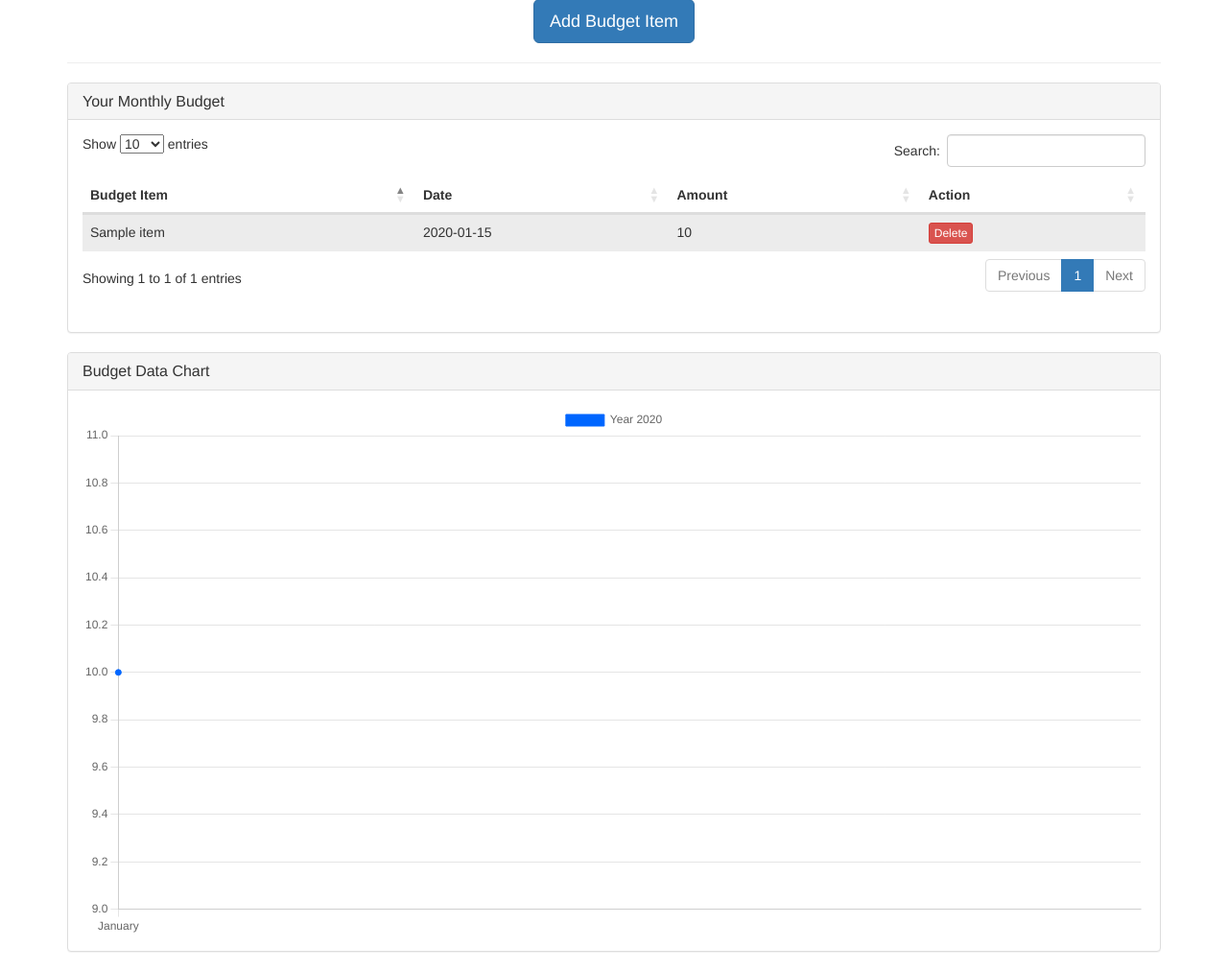
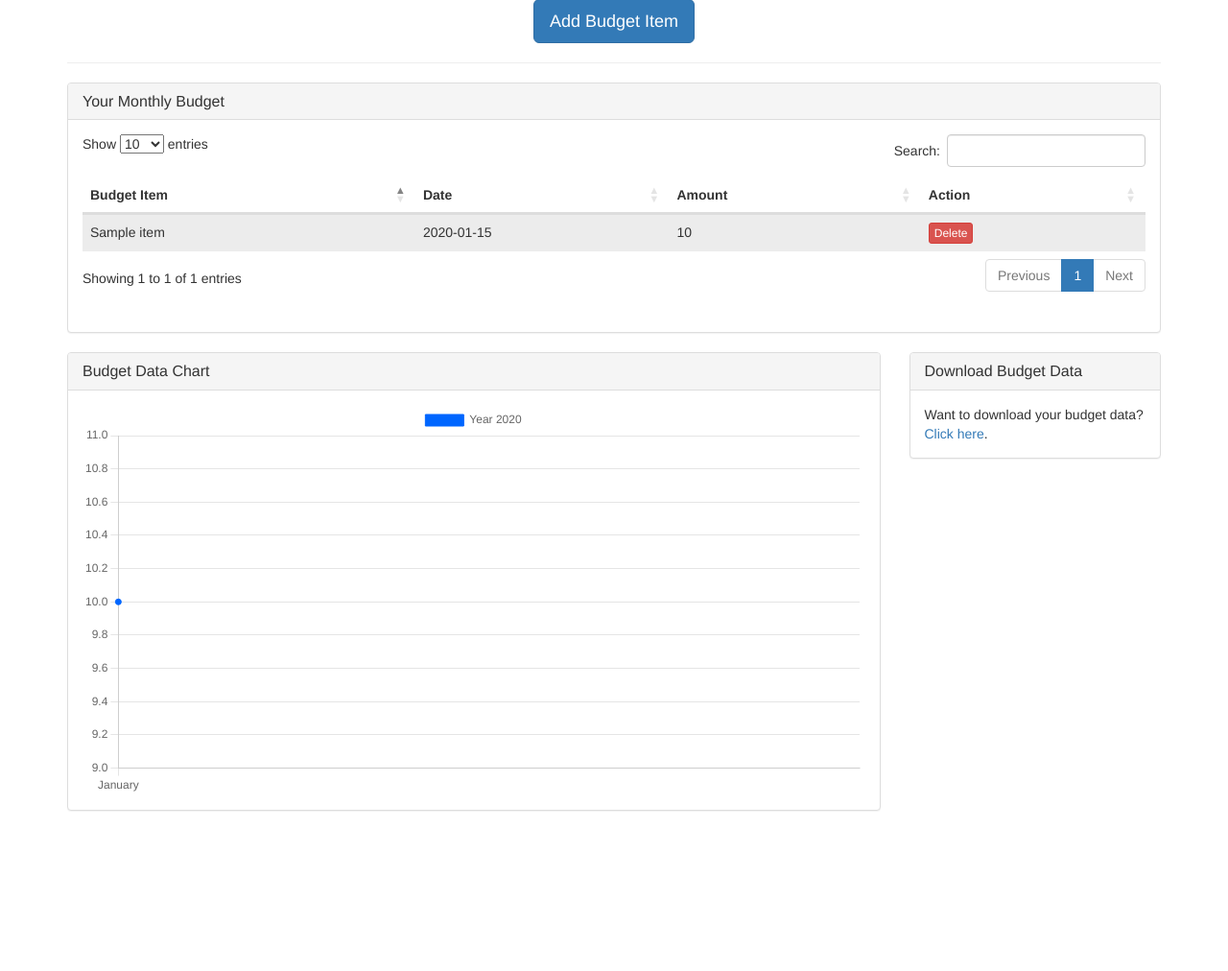
Before and after one commit to GitauHarrison/mbeca-ciaku, a Flask app: page /update in a window 1280 px wide. Shown: the part 225-1237 px from the top of the page at 96% size. After the commit the page ends 1070 px from the top, so only its background shows below. Run offline with Flask 2, Linux system fonts and the light colour scheme; a user stored in the database is signed in; tables that the repository leaves empty hold one stand-in row (values such as "Sample post"); some libraries are stand-ins or nearby versions.

Commit message:
Fix: Separate download form from update template

```diff
--- a/app/templates/update.html
+++ b/app/templates/update.html
@@ -80,7 +80,7 @@
                 </div>
                 <!-- Budget data chart -->
                 <div class="row">
-                    <div class="col-sm-12">
+                    <div class="col-md-9">
                         <div class="panel panel-default">
                             <div class="panel-heading">
                                 <h3 class="panel-title">Budget Data Chart</h3>
@@ -88,6 +88,19 @@
                             <div class="panel-body">
                                 <div id="budget-chart">
                                     <canvas id="budget-chart-canvas" width="400" height="200"></canvas>
+                                </div>
+                            </div>
+                        </div>
+                    </div>
+                    <div class="col-md-3">
+                        <div class="panel panel-default">
+                            <div class="panel-heading">
+                                <h3 class="panel-title">Download Budget Data</h3>
+                            </div>
+                            <div class="panel-body">
+                                <div>
+                                    Want to download your budget data?
+                                    <a href=" {{ url_for('download_budget_data') }} ">Click here</a>.
                                 </div>
                             </div>
                         </div>
```
